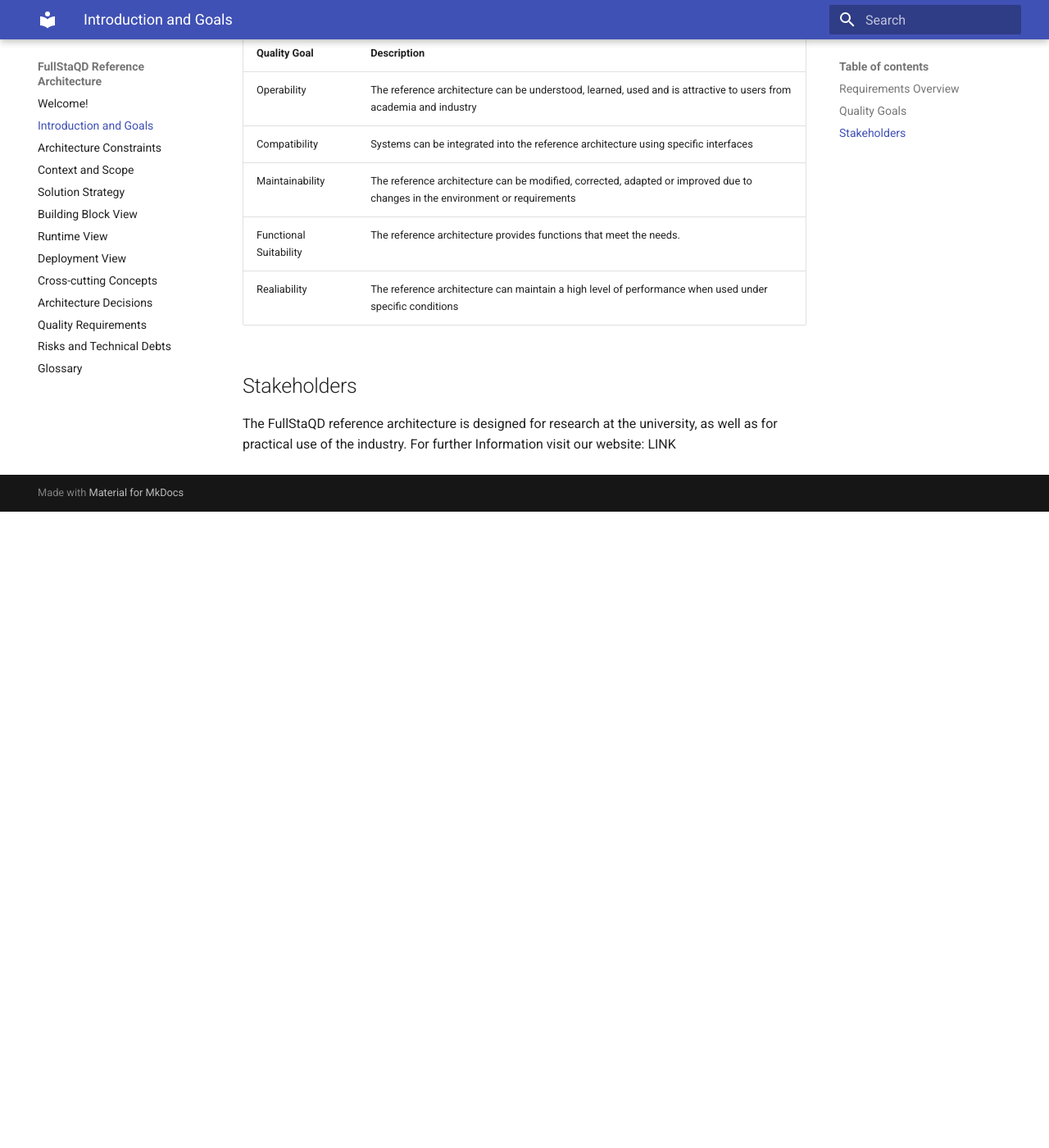
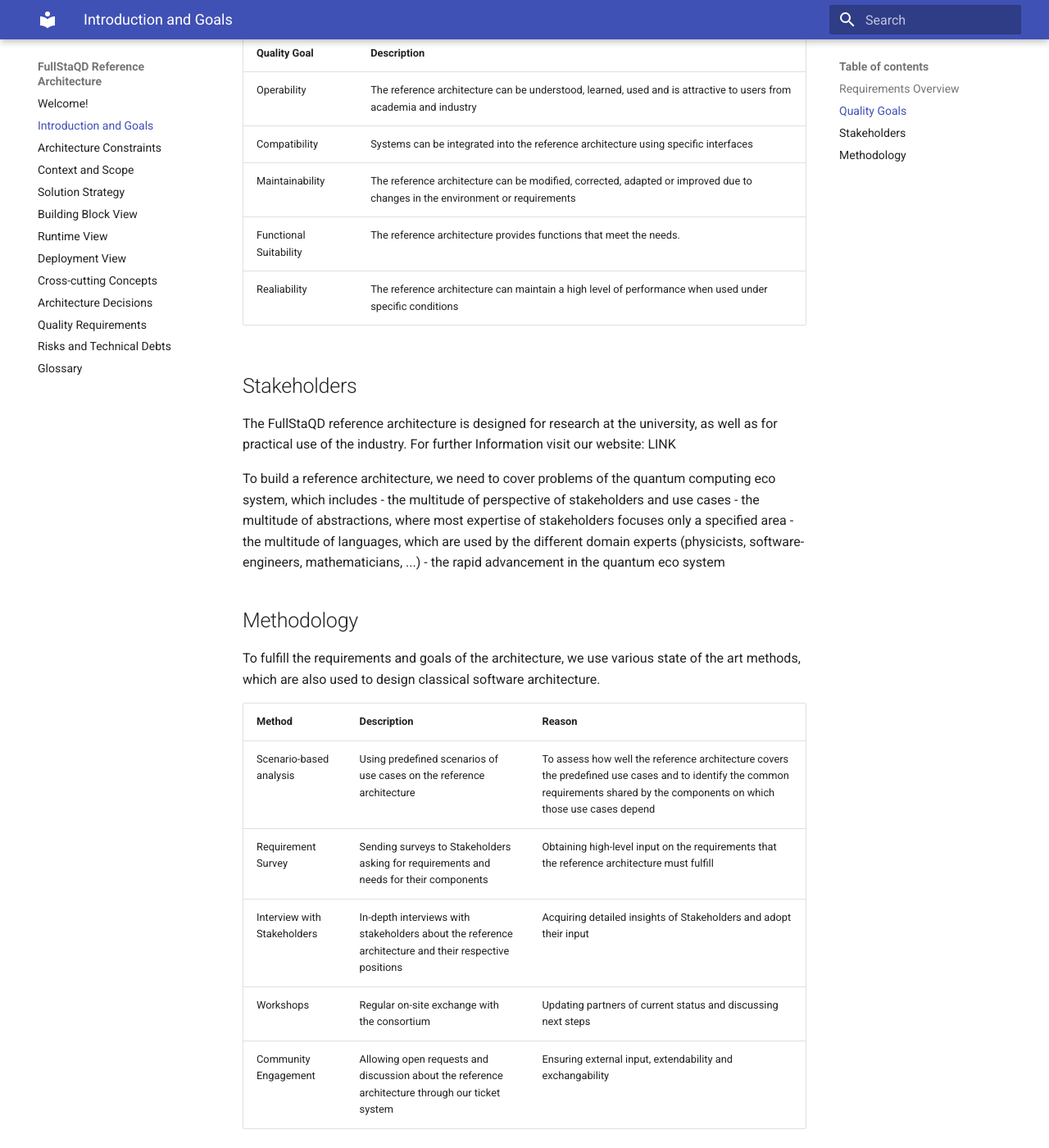
Before and after one commit to FullStaQD/architecture, an MkDocs documentation site: the page built from docs/01_introduction_and_goals.md, in a window 1280 px wide and 1400 px high, scrolled down 1737 px. Shown: the whole window at 82% size. Built offline with MkDocs 1.6.1 and Material for MkDocs 9.7.7, drawn with Linux system fonts in a browser that asks for light colours; before the commit the page ends 2361 px from its top, so only the background shows below that.

Commit message:
Update 01_introduction_and_goals.md
Signed-off-by: RinorKIT <tc4656@kit.edu>

```diff
--- a/docs/01_introduction_and_goals.md
+++ b/docs/01_introduction_and_goals.md
@@ -38,3 +38,23 @@ To maintain a state of the art reference architecture in the quantum ecosystem,
 ## Stakeholders {#_stakeholders}
 The FullStaQD reference architecture is designed for research at the university, as well as for practical use of the industry.
 For further Information visit our website: LINK
+
+
+
+To build a reference architecture, we need to cover problems of the quantum computing eco system, which includes
+- the multitude of perspective of stakeholders and use cases
+- the multitude of abstractions, where most expertise of stakeholders focuses only a specified area
+- the multitude of languages, which are used by the different domain experts  (physicists, software-engineers, mathematicians, ...)
+- the rapid advancement in the quantum eco system
+
+## Methodology
+To fulfill the requirements and goals of the architecture, we use various state of the art methods, which are also used to design classical software architecture.
+
+ <!--  Hier könnte man Paper oder Ergebnisse hinten noch als Spalte in Zukunft Verlinken -->
+| Method  | Description | Reason |
+| ------------- | ------------- | ------------- |
+| Scenario-based analysis | Using predefined scenarios of use cases on the reference architecture  | To assess how well the reference architecture covers the predefined use cases and to identify the common requirements shared by the components on which those use cases depend |
+| Requirement Survey  | Sending surveys to Stakeholders asking for requirements and needs for their components | Obtaining high-level input on the requirements that the reference architecture must fulfill  |
+| Interview with Stakeholders  | In-depth interviews with stakeholders about the reference architecture and their respective positions  | Acquiring detailed insights of Stakeholders and adopt their input  |
+| Workshops  | Regular on-site exchange with the consortium  | Updating partners of current status and discussing next steps |
+| Community Engagement | Allowing open requests and discussion about the reference architecture through our ticket system | Ensuring external input, extendability and exchangability |
```
